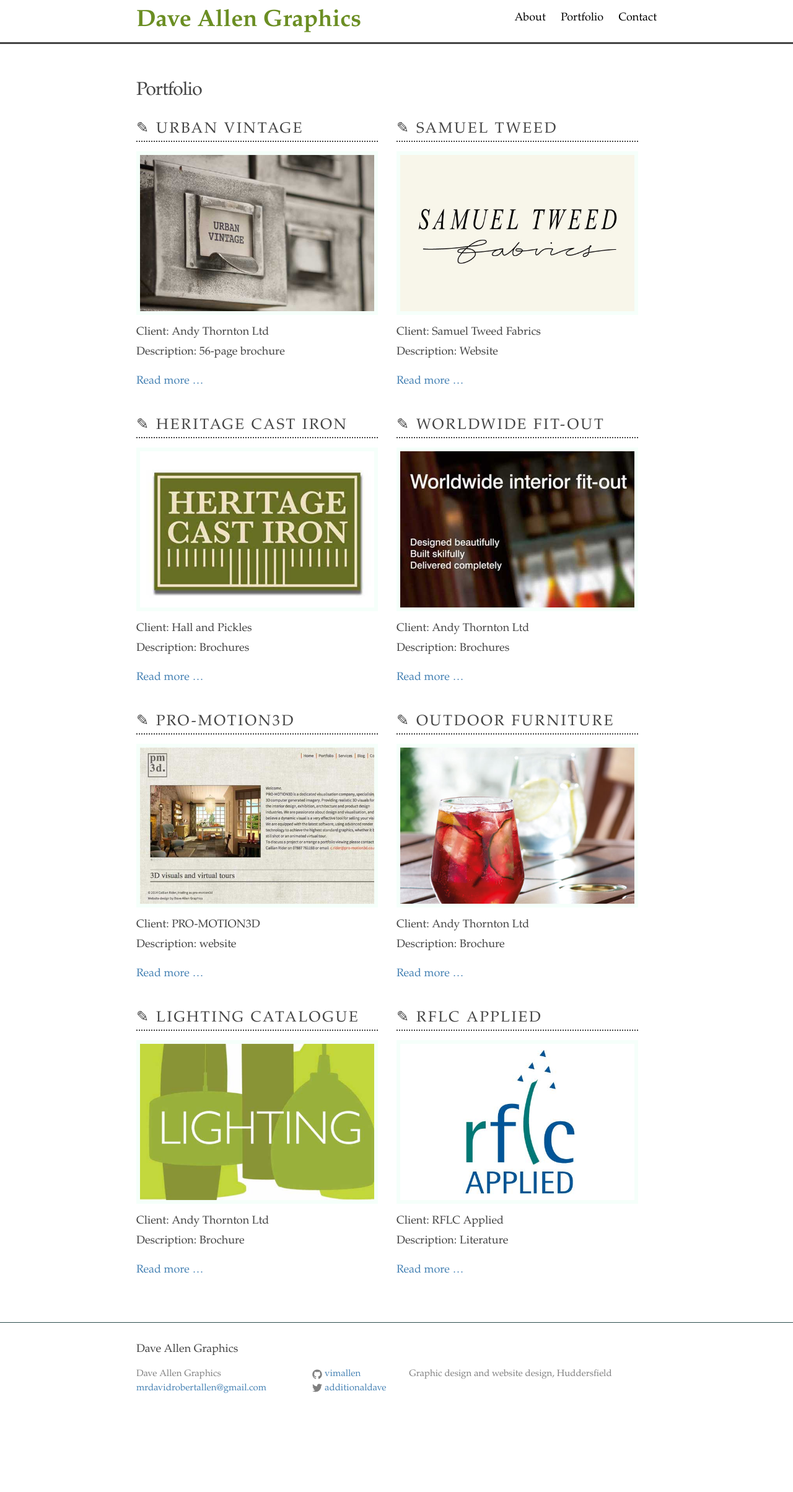
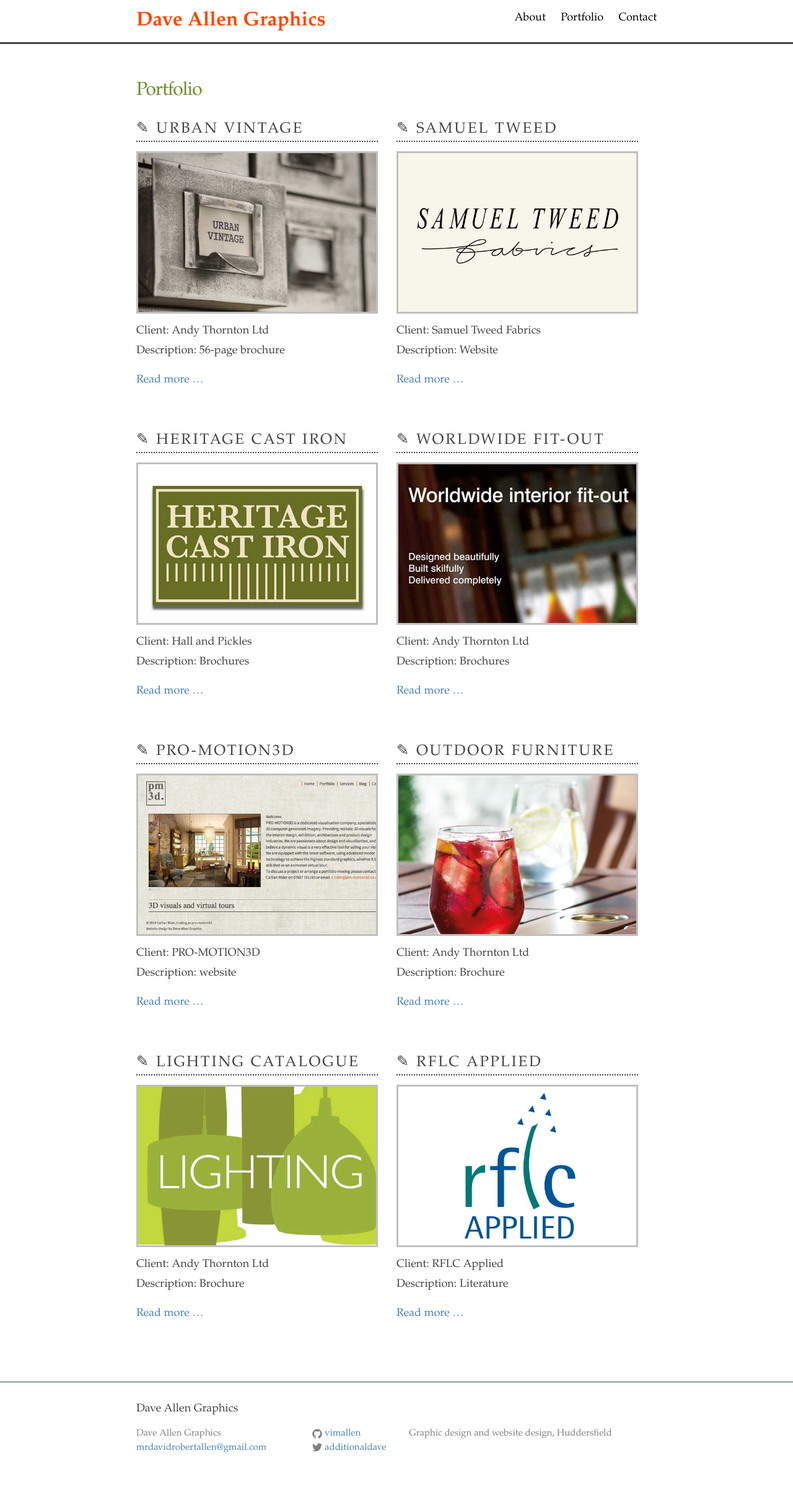
Before and after one commit to vimallen/allend, a Jekyll site: the page built from portfolio/index.md, in a window 1280 px wide. Shown: the whole page at 62% size. Built offline with Jekyll 4.4.1, drawn with Linux system fonts in a browser that asks for light colours; before the commit the page ends 2311 px from its top, so only the background shows below that.

```diff
--- a/_sass/_base.scss
+++ b/_sass/_base.scss
@@ -47,7 +47,7 @@
   img {
     display: block;
 	margin-bottom: $spacing-unit / 2;
-	border: 6px solid mintcream;
+	border: 3px solid lighten($grey-color, 25%);
 }
 
 figcaption {
--- a/_sass/_layout.scss
+++ b/_sass/_layout.scss
@@ -2,21 +2,18 @@
  * Site header
  */
 .site-header {
-//	border-top: 18px solid $brand-color;
 	border-bottom: 3px solid ;
-//	box-shadow: inset 0 -1px 0 0 #FFF, inset 0 1px 0 0 #FFF, 0 1px 0 0 #FFF, 0 -1px 0 0 #fff;
 	margin-bottom: 1px;
 	margin-bottom: 1px;
     min-height: 56px;
 	padding: 16px 0 16px 0;
-//	background-color: $brand-color;
 
     // Positioning context for the mobile navigation icon
     position: relative;
 }
 
 .site-title {
-    font-size: 38px;
+    font-size: 32px;
 	font-weight: 700;
     line-height: 36px;
     margin-bottom: 0;
@@ -188,6 +185,7 @@
 
 .page-heading {
 	font-size: 20px;
+	color: $hover-color;
 }
 
 .post-list {
@@ -222,6 +220,7 @@
 	font-size: 30px;
     letter-spacing: -1px;
     line-height: 1;
+	color: $hover-color;
 
 
     @include media-query($on-laptop) {
--- a/css/main.scss
+++ b/css/main.scss
@@ -23,9 +23,9 @@
 $brand-color: black;
 $brand-color-light: slategray;
 $link-color: steelblue;
-$hover-color: orangered;
+$hover-color: olivedrab;
 $accent-color: darkslategray;
-$focus-color: olivedrab;
+$focus-color: orangered;
 
 $grey-color: grey;
 $grey-color-light: lighten($grey-color, 40%);
@@ -73,6 +73,12 @@
 			}
 }
 
+
+
+
+
+
+
 /* Grid for portfolio landing page	*/
 
 
@@ -89,7 +95,7 @@
 /* Modules */
 
 .module-portfolio	{
-					margin-bottom: 40px;
+					margin-bottom: 66px;
 				}
 .module-portfolio p:last-child	{
 								margin-top: 20px;
```
Also changed, not shown: heritage-cast-iron/index.md (+5 -1 lines), images/cover-heritage.jpg (added), images/hci-spread-01.jpg (added), images/hci-spread-02.jpg (added), images/hci-spread-03.jpg (added), images/hci-spread-04.jpg (added).
